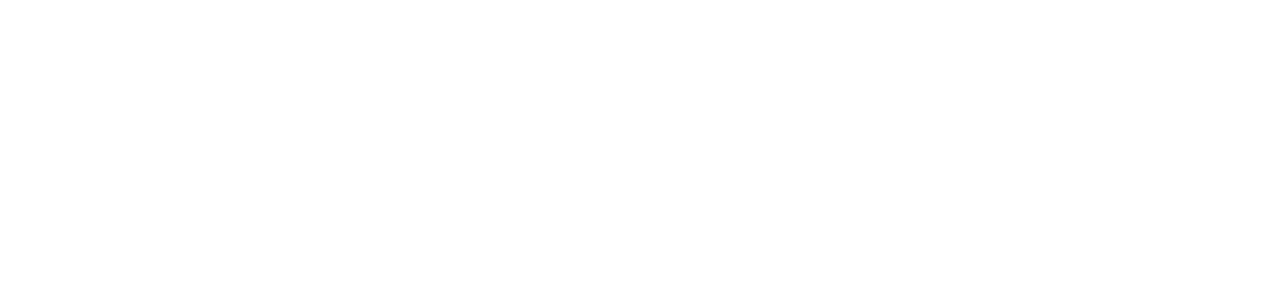
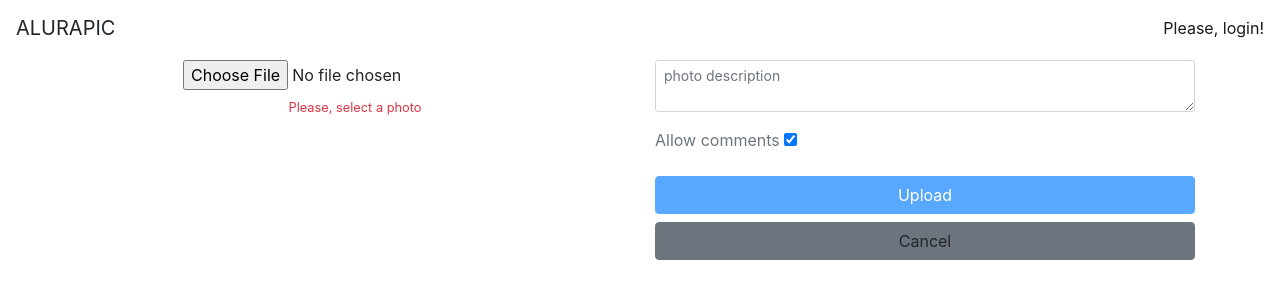
Before and after one commit to Gabriel-Simon07/Alurapic, an Angular app: page /#/p/add in a window 1280 px wide. Shown: the top 300 px of the page. Built offline with nearby package versions, Linux system fonts and the light colour scheme.

Commit message:
Add new form for upload photos

```diff
--- a/src/app/core/footer/footer.component.ts
+++ b/src/app/core/footer/footer.component.ts
@@ -1,13 +1,11 @@
+import { Component, OnInit } from '@angular/core';
 import { Observable } from 'rxjs';
-import { UserService } from './../user/user.service';
-import { Component, OnInit } from '@angular/core';
 import { User } from '../user/user';
-
-Component({
+import { UserService } from '../user/user.service';
+@Component({
   selector: 'ap-footer',
   templateUrl: './footer.component.html'
 })
-
 export class FooterComponent implements OnInit{
 
   user$: Observable<User>;
--- a/src/app/photos/photo-form/photo-form.component.html
+++ b/src/app/photos/photo-form/photo-form.component.html
@@ -1,3 +1,35 @@
-<p>
-  photo-form works!
-</p>
+<div class="container">
+  <form [formGroup]="photoForm" class="row" (submit)="upload()">
+    <div class="col-md-6 text-center">
+      <input formControlName="file" (change)="file = $event.target.files[0]" type="file" accept="image/*">
+        <ap-vmessage text="Please, select a photo"
+          *ngIf="photoForm.get('file').errors?.required">
+        </ap-vmessage>
+    </div>
+
+    <div class="col-md-6">
+      <div class="form-group">
+        <textarea formControlName="description"
+          class="form-control form-control-sm"
+          placeholder="photo description">
+        </textarea>
+        <ap-vmessage text="Max lenght is 300 caracters"
+          *ngIf="photoForm.get('description').errors?.maxlength">
+        </ap-vmessage>
+      </div>
+
+      <div class="form-group">
+        <label class="text-muted">
+          Allow comments
+          <input formControlName="allowComments" type="checkbox">
+        </label>
+      </div>
+
+      <button [disabled]="photoForm.invalid" type="submit" class="btn btn-primary btn-block">
+        Upload
+      </button>
+
+      <a class="btn btn-secondary btn-block">Cancel</a>
+    </div>
+  </form>
+</div>
--- a/src/app/photos/photo-form/photo-form.component.ts
+++ b/src/app/photos/photo-form/photo-form.component.ts
@@ -1,3 +1,4 @@
+import { FormBuilder, FormGroup, Validators } from '@angular/forms';
 import { Component, OnInit } from '@angular/core';
 
 @Component({
@@ -7,9 +8,27 @@
 })
 export class PhotoFormComponent implements OnInit {
 
-  constructor() { }
+  file: File;
+  photoForm: FormGroup;
+
+  constructor(private fb:FormBuilder) { }
 
   ngOnInit() {
+
+    this.photoForm = this.fb.group({
+      file: ['', Validators.required],
+      description: ['', Validators.maxLength(300)],
+      allowComments: [true]
+    });
   }
 
+  upload() {
+    const description = this.photoForm.get('description').value;
+    const allowComments = this.photoForm.get('allowComments').value;
+
+    console.log(description);
+    console.log(allowComments);
+    console.log(this.file);
+
+  }
 }
--- a/src/app/photos/photo-form/photo-form.module.ts
+++ b/src/app/photos/photo-form/photo-form.module.ts
@@ -1,9 +1,11 @@
+import { VMessageModule } from './../../shared/components/vmessage/vmessage.module';
+import { FormsModule, ReactiveFormsModule } from '@angular/forms';
 import { NgModule } from '@angular/core';
 import { PhotoFormComponent } from './photo-form.component';
 import { CommonModule } from '@angular/common';
 
 @NgModule({
     declarations: [PhotoFormComponent],
-    imports: [ CommonModule ]
+    imports: [ CommonModule, ReactiveFormsModule, VMessageModule, FormsModule ]
 })
 export class PhotoFormModule { }
```
